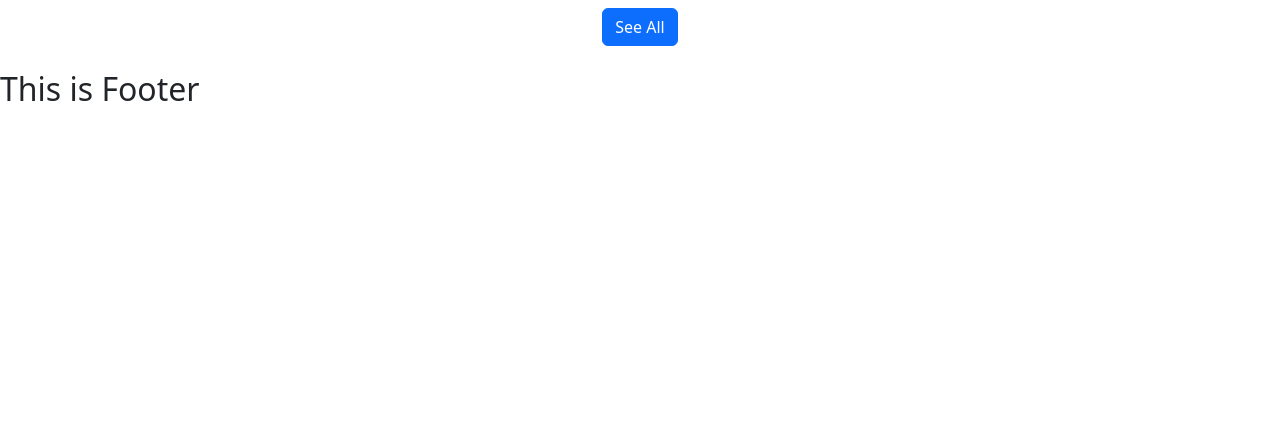
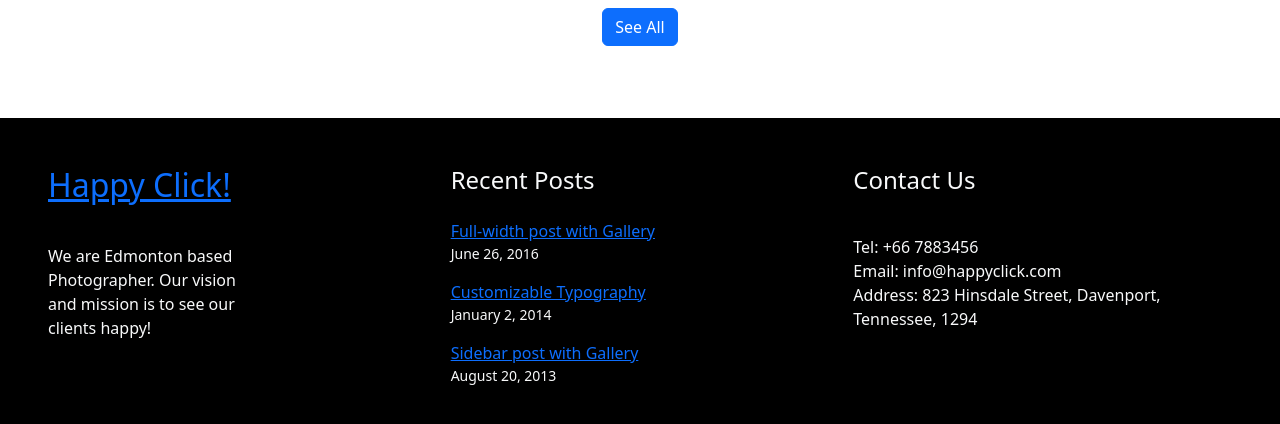
Before and after one commit to SAhmed28/photography-service-client, a React (Create React App) app: page / in a window 1280 px wide. Shown: the part 646-1070 px from the top of the page. Before the commit the page ends 800 px from the top, so only its background shows below. Built offline with nearby package versions, Linux system fonts and the light colour scheme; no server answers.

Commit message:
Footer added

```diff
--- /dev/null
+++ b/src/Pages/Shared/Footer/Footer.css
@@ -0,0 +1,35 @@
+* {
+    margin: 0;
+    padding: 0;
+    outline: 0;
+}
+
+ol, ul {
+    list-style: none;
+}
+
+a, a:hover {
+    text-decoration: none;
+}
+
+img {
+    border: 0px;
+}
+
+h1, h2, h3, h4, h5, h6, ol, ul, p, address {
+    margin-top: 0px;
+    margin-bottom: 0px;
+}
+.footer{
+    background: #000;
+}
+.footer p{
+    padding-top: 2rem;
+}
+.footer .first-para{
+    width: 12rem;
+}
+.footer ul{
+    padding-left: 0;
+    padding-top: 1rem;
+}
--- a/src/Pages/Shared/Footer/Footer.js
+++ b/src/Pages/Shared/Footer/Footer.js
@@ -1,10 +1,30 @@
 import React from 'react';
+import Container from 'react-bootstrap/Container';
+import Row from 'react-bootstrap/Row';
+import Col from 'react-bootstrap/Col';
+import {Link} from 'react-router-dom';
+import './Footer.css'
 
 const Footer = () => {
     return (
-        <div>
-            <h2>This is Footer</h2>
-        </div>
+        <Row xs={1} md={3} className='mt-5 p-5 text-light footer'>
+            <Col>
+                <h2><Link to='/'>Happy Click!</Link></h2>
+                <p className='first-para'>We are Edmonton based Photographer. Our vision and mission is to see our clients happy! </p>
+            </Col>
+            <Col>
+                <h4>Recent Posts</h4>
+                <ul>
+                    <li className='d-flex flex-column mb-3'><Link to="/">Full-width post with Gallery</Link> <small>June 26, 2016</small></li>
+                    <li className='d-flex flex-column mb-3'><Link to="/">Customizable Typography</Link> <small>January 2, 2014</small></li>
+                    <li className='d-flex flex-column mb-3'><Link to="/">Sidebar post with Gallery</Link> <small>August 20, 2013</small></li>
+                </ul>
+            </Col>
+            <Col>
+                <h4>Contact Us</h4>
+                <p>Tel: +66 7883456 <br /> Email: info@happyclick.com <br /> Address: 823 Hinsdale Street, Davenport, Tennessee, 1294</p>
+            </Col>
+        </Row>
     );
 };
 
```
